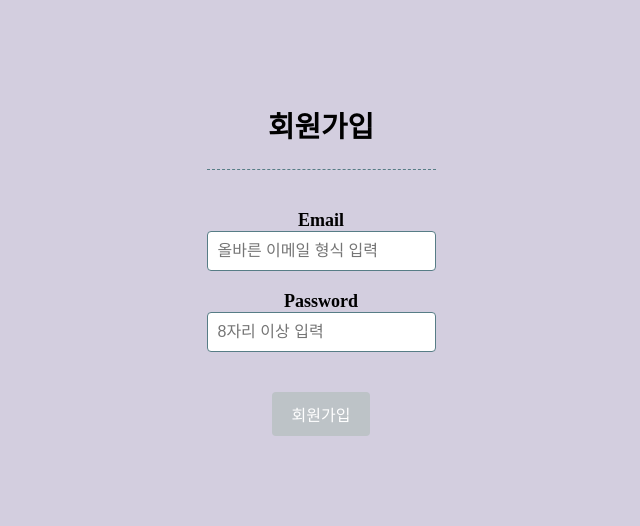
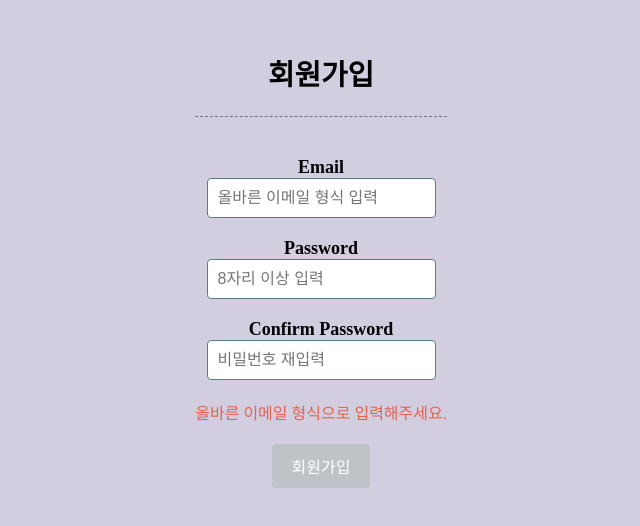
Before and after one commit to jannyshim/wanted-pre-onboarding-frontend, a React (Create React App) app: page /signup in a window 1280 px wide. Shown: the part 130-656 px from the top of the page, without its empty margins (319-959 px from the left). Built offline with nearby package versions, Linux system fonts and the light colour scheme.

Commit message:
feat: 회원가입 유효성검사 메시지 기능 추가, 로그인 정보 불일치 시 안내 메시지 추가

```diff
--- a/src/pages/signin.js
+++ b/src/pages/signin.js
@@ -111,7 +111,11 @@ function SignIn() {
       navigate("/todo");
       window.location.reload(); // todo 에서 빈배열이 먼저 뜨는 것을 막기위함
     } catch (error) {
-      console.log(error);
+      if (error.response.status === 401) {
+        alert("가입되지 않은 이메일 주소이거나 패스워드가 일치하지 않습니다.");
+      } else {
+        console.log(error);
+      }
     }
   };
 
--- a/src/pages/signup.js
+++ b/src/pages/signup.js
@@ -9,6 +9,9 @@ const SignupContainer = styled.div`
   display: flex;
   flex-direction: column;
   align-items: center;
+  span {
+    color: #e16350;
+  }
 `;
 
 const SignupTitle = styled.h1`
@@ -67,6 +70,7 @@ const SignupButton = styled.button`
 function SignUp() {
   const [email, setEmail] = useState("");
   const [password, setPassword] = useState("");
+  const [passwordConfirm, setPasswordConfirm] = useState("");
   const navigate = useNavigate();
 
   useEffect(() => {
@@ -87,7 +91,22 @@ function SignUp() {
   }, [navigate]);
 
   const isFormValid = () => {
-    return isEmailValid(email) && isPasswordValid(password);
+    return (
+      isEmailValid(email) &&
+      isPasswordValid(password) &&
+      password === passwordConfirm
+    );
+  };
+  const errorMessage = () => {
+    if (!isEmailValid(email)) {
+      return "올바른 이메일 형식으로 입력해주세요.";
+    } else if (!isPasswordValid(password)) {
+      return "비밀번호는 8자리 이상 입력해주세요.";
+    } else if (password !== passwordConfirm) {
+      return "비밀번호가 일치하지 않습니다.";
+    } else {
+      return "";
+    }
   };
 
   const handleSignUp = async (email, password) => {
@@ -113,6 +132,7 @@ function SignUp() {
   return (
     <SignupContainer>
       <SignupTitle>회원가입</SignupTitle>
+
       <SignupForm onSubmit={handleSubmit}>
         <SignupLabel htmlFor="email">Email</SignupLabel>
         <SignupInput
@@ -132,6 +152,16 @@ function SignUp() {
           value={password}
           onChange={(e) => setPassword(e.target.value)}
         />
+        <SignupLabel htmlFor="password-confirm">Confirm Password</SignupLabel>
+        <SignupInput
+          type="password"
+          id="password-confirm"
+          data-testid="password-confirm-input"
+          placeholder="비밀번호 재입력"
+          value={passwordConfirm}
+          onChange={(e) => setPasswordConfirm(e.target.value)}
+        />
+        <span>{errorMessage()}</span>
         <SignupButton
           type="submit"
           onClick={handleSubmit}
```
